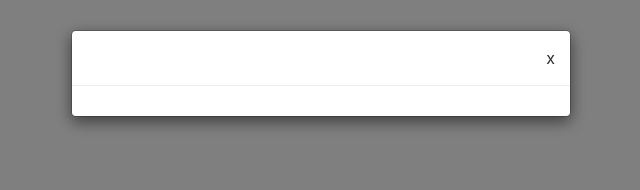
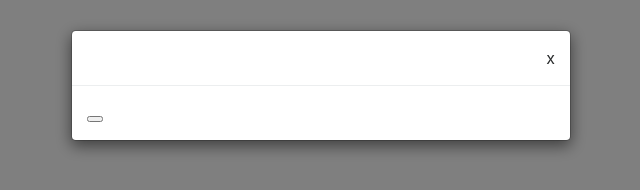
Before and after one commit to vladvladimirovich/modal-window, a plain HTML site: page index.html in a window 1280 px wide. Shown: the whole page, without its empty margins (319-959 px from the left). Drawn offline with Linux system fonts and the light colour scheme.

Commit message:
Fixed addContent method

```diff
--- a/index.html
+++ b/index.html
@@ -9,7 +9,7 @@
         import ModalWindowInstance from './modalWindow.js';
         let button = document.createElement('button');
         ModalWindowInstance.show();
-
+        ModalWindowInstance.addContent(button);
     </script>
 </head>
 <body>
--- a/modalWindow.js
+++ b/modalWindow.js
@@ -54,8 +54,7 @@ class ModalWindow {
     }
 
     addContent(content) {
-        this.content = content;
-        this.container.appendChild(content);
+        this._modalBody.appendChild(content);
     }
 
     show() {
```
